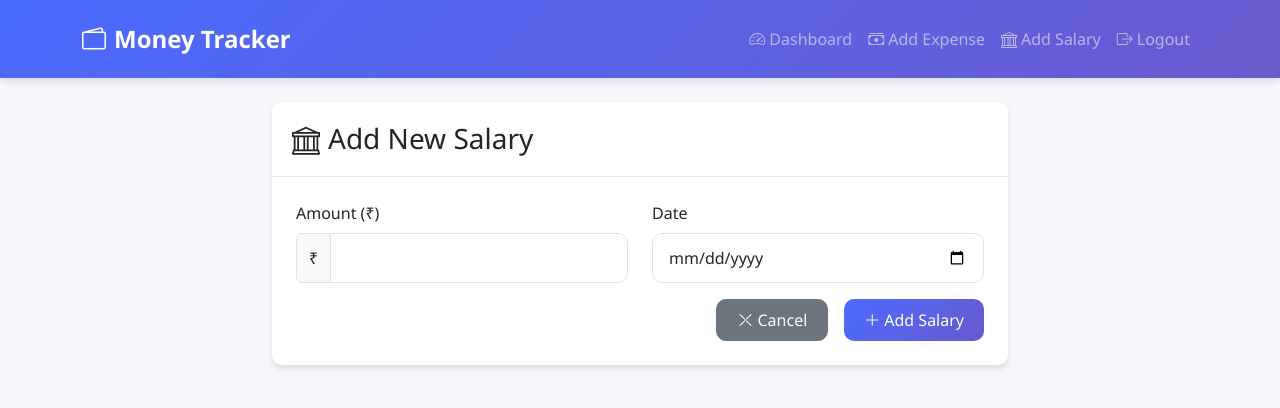
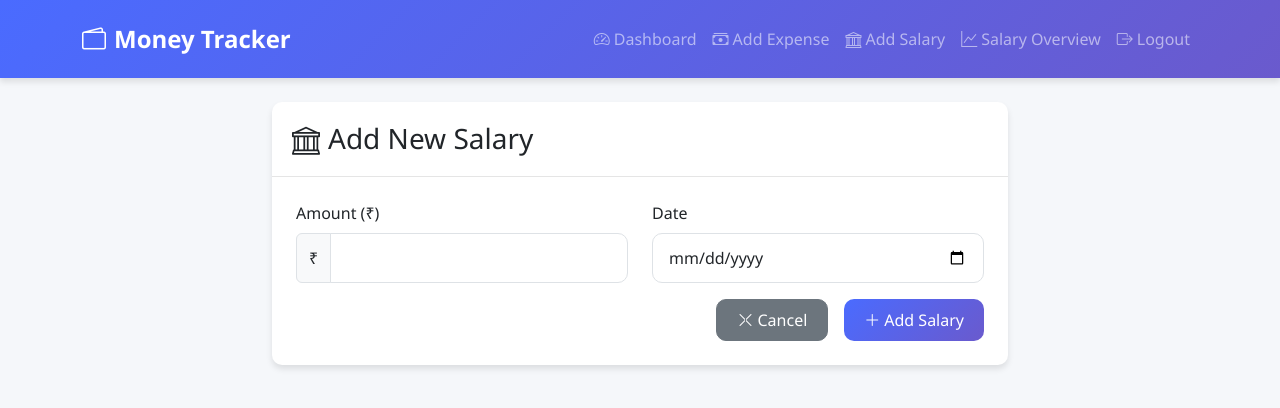
Before and after one commit to nikharmsingh/moneytracker, a Flask app: page /add_salary in a window 1280 px wide. Shown: the top 408 px of the page. Run offline with Flask 3, Linux system fonts and the light colour scheme; the visitor is signed in with stand-in values (Sample User, id 1); some libraries are stand-ins or nearby versions.

Commit message:
added salary visualize page

```diff
--- a/app.py
+++ b/app.py
@@ -153,5 +153,27 @@ def delete_salary(id):
     flash('Salary deleted successfully!')
     return redirect(url_for('index'))
 
+@app.route('/salary_visualization')
+@login_required
+def salary_visualization():
+    salaries = Salary.get_by_user(current_user.id)
+
+    # Group salaries by month
+    monthly_salaries = {}
+    for salary in salaries:
+        month = salary.date.strftime('%Y-%m')
+        if month not in monthly_salaries:
+            monthly_salaries[month] = 0
+        monthly_salaries[month] += salary.amount
+
+    # Sort by month and prepare data for the chart
+    sorted_months = sorted(monthly_salaries.keys())
+    salary_data = {
+        'months': [datetime.strptime(month, '%Y-%m').strftime('%b %Y') for month in sorted_months],
+        'amounts': [monthly_salaries[month] for month in sorted_months]
+    }
+
+    return render_template('salary_visualization.html', salary_data=salary_data)
+
 if __name__ == '__main__':
     app.run(debug=True)
--- a/templates/base.html
+++ b/templates/base.html
@@ -35,6 +35,11 @@
           <li class="nav-item">
             <a class="nav-link" href="{{ url_for('add_salary') }}">
               <i class="bi bi-bank me-1"></i>Add Salary
+            </a>
+          </li>
+          <li class="nav-item">
+            <a class="nav-link" href="{{ url_for('salary_visualization') }}">
+              <i class="bi bi-graph-up me-1"></i>Salary Overview
             </a>
           </li>
           <li class="nav-item">
```
Also changed, not shown: templates/salary_visualization.html (added, +53 -0 lines).
